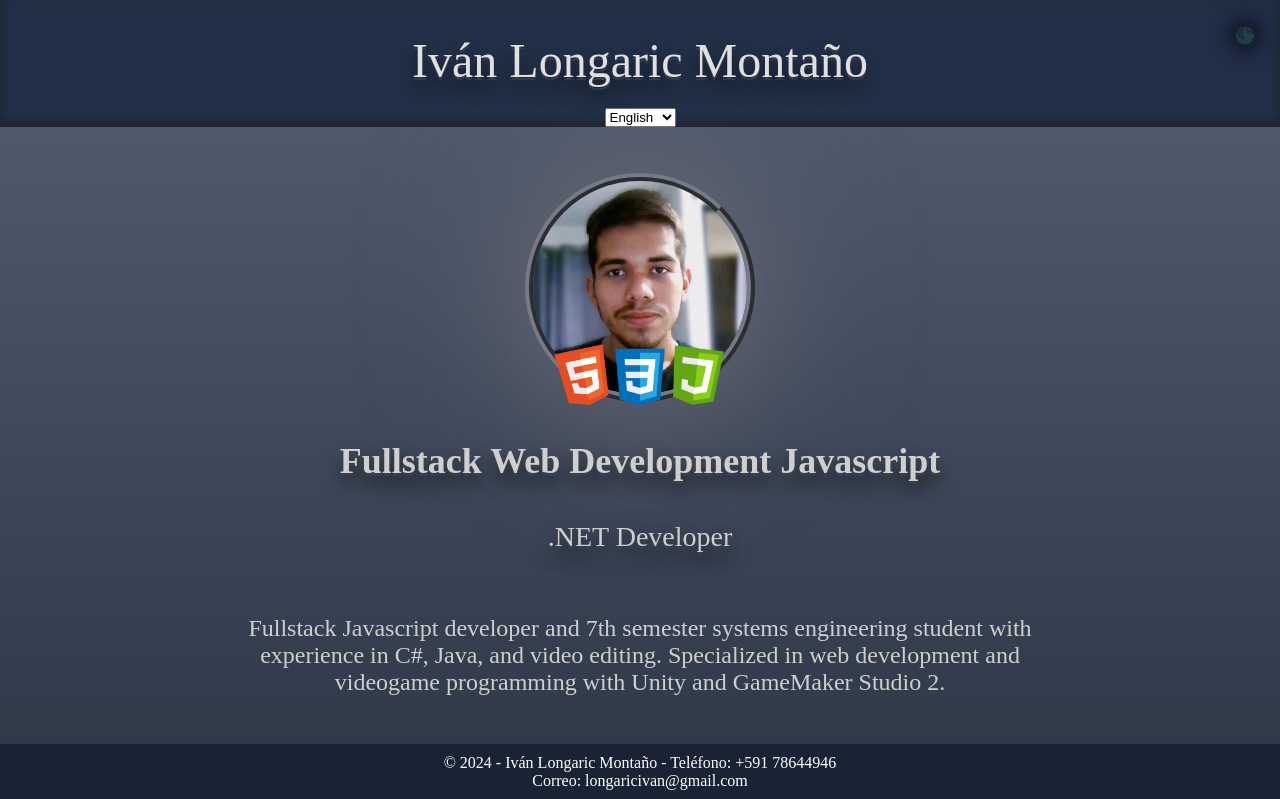
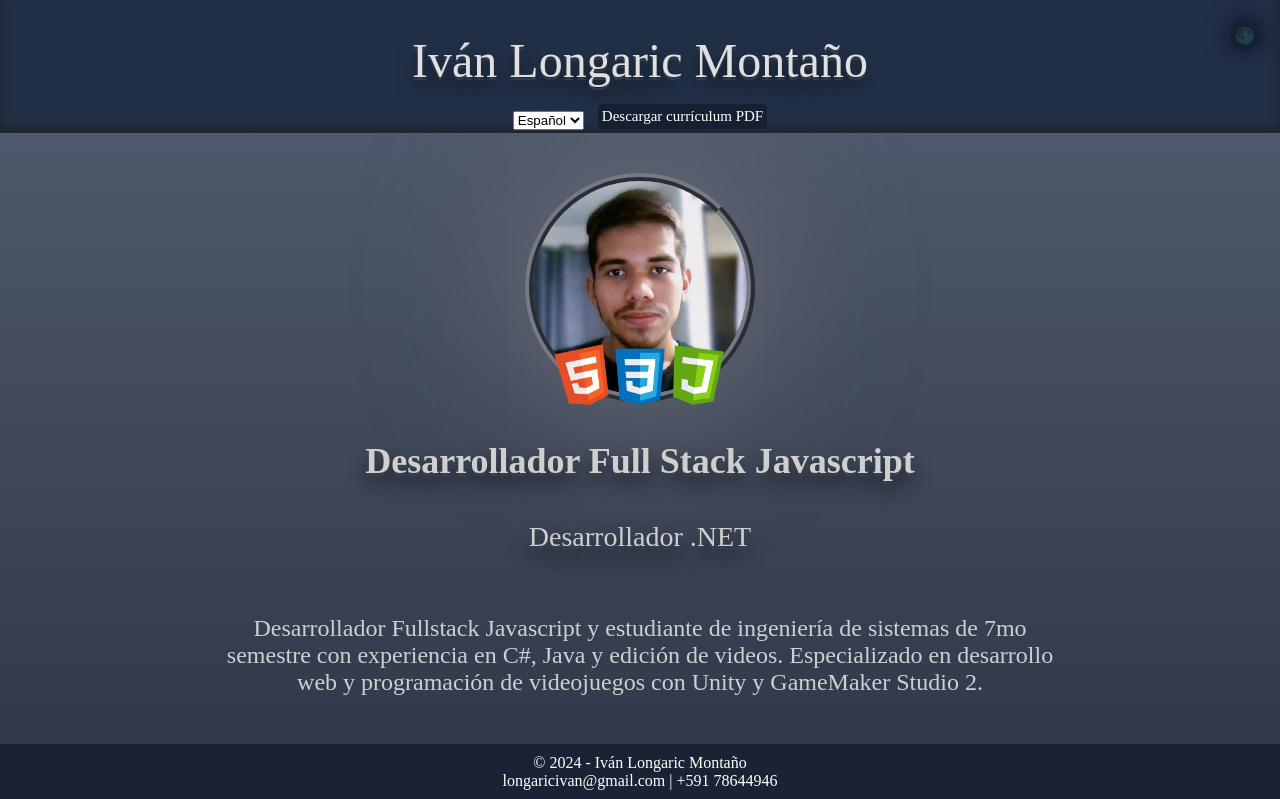
Before and after one commit to LlamaTrix/CurriculumVitae, a plain HTML site: page index.html in a window 1280 px wide. Both pictures are taken after a click on the element 1245 px from the left and 35 px from the top of the page. Shown: the top 799 px of the page. Drawn offline with Linux system fonts and the light colour scheme; a web font is replaced by a local one.

Commit message:
Agregado botón para descargar curriculum en español e ingles

```diff
--- a/css/style.css
+++ b/css/style.css
@@ -62,6 +62,31 @@ text-shadow: 0px 3px 0px rgba(33,103,255,0.77), 0px 11px 18px rgba(0,0,0,0.62);
 
 .header h1 {
     margin: 0;
+}
+
+.button {
+  position: relative;
+  bottom: 4px;
+  font-size: 15px;
+  display: inline-block;
+  padding: 4px;
+  margin-left: 10px;
+  background-color: #007bff;
+  color: #fff;
+  text-decoration: none;
+  border-radius: 5px;
+}
+
+.button:hover {
+  background-color: #2662a3;
+}
+
+.darkMode .button{
+  background-color: #162031;
+}
+
+.darkMode .button:hover {
+  background-color: #0c1b2b;
 }
 
 .nav {
--- a/index.html
+++ b/index.html
@@ -1,10 +1,10 @@
 <!DOCTYPE html>
-<html lang="en">
+<html lang="es">
    <head>
       <link rel="icon" type="image/jpg" href="/assets/images/curriculum_vitae.ico"/>
       <meta charset="UTF-8">
       <meta name="viewport" content="width=device-width, initial-scale=1.0">
-      <link rel="stylesheet" href="css/style min.css">
+      <link rel="stylesheet" href="css/style.css">
       <title>Iván Longaric Montaño - CV</title>
    </head>
    <body class="">
@@ -13,10 +13,11 @@
             <h1>Iván Longaric Montaño</h1>
          </div>
          <div class="settings">
-            <select name="Idioma" id="Language">
+            <select name="Idioma" id="Language" onchange="changeLanguage()">
                <option class="txt-idioma1" value="español">Español</option>
                <option class="txt-idioma2" value="inglés">Inglés</option>
             </select>
+            <a id="downloadButton" class="button" href="assets/Curriculum español.pdf" download="Curriculum.pdf">Descargar currículum PDF</a>
             <div class="darkModeToggle" onclick="toggleDarkMode()"></div>
          </div>
       </header>
@@ -201,9 +202,9 @@
          </section>
       </main>
       <footer class="footer">
-         <p>&copy; 2024 - Iván Longaric Montaño - Teléfono: +591 78644946 </p>
-         <p>Correo: longaricivan@gmail.com</p>
+         <p>&copy; 2024 - Iván Longaric Montaño</p>
+         <p>longaricivan@gmail.com | +591 78644946</p>
       </footer>
-      <script src="js/index min.js" defer></script>
+      <script src="js/index.js" defer></script>
    </body>
 </html>
--- a/js/index.js
+++ b/js/index.js
@@ -3,6 +3,7 @@ const languageJSON = `{
   "español":{
     "hero-text": "Desarrollador Fullstack Javascript y estudiante de ingeniería de sistemas de 7mo semestre con experiencia en C#, Java y edición de videos. Especializado en desarrollo web y programación de videojuegos con Unity y GameMaker Studio 2.",
     "hero-subtitle1": "Desarrollador .NET",
+    "button": "Descargar currículum PDF",
     "txt-idioma1": "Español",
     "txt-idioma2": "Inglés",
     "hero-title": "Desarrollador Full Stack Javascript",
@@ -28,6 +29,7 @@ const languageJSON = `{
   "inglés":{
     "hero-text": "Fullstack Javascript developer and 7th semester systems engineering student with experience in C#, Java, and video editing. Specialized in web development and videogame programming with Unity and GameMaker Studio 2.",
     "hero-subtitle1": ".NET Developer",
+    "button": "Download curriculum PDF",
     "txt-idioma1": "Spanish",
     "txt-idioma2": "English",
     "hero-title": "Fullstack Web Development Javascript",
@@ -129,8 +131,12 @@ function toggleDarkMode() {
 
 // Función para cambiar el idioma
 function toggleLanguage() {
-    var idioma = document.getElementById("Language").value.toLowerCase();
-    setLanguage(idioma);
+  var idioma = document.getElementById("Language").value.toLowerCase();
+  var downloadLink = document.getElementById("downloadButton");
+  var curriculumFilename = idioma === "español" ? "Curriculum español.pdf" : "Curriculum english.pdf";
+  var curriculumPath = "assets/" + curriculumFilename;
+  downloadLink.href = curriculumPath;
+  setLanguage(idioma);
 }
 
 // Función para establecer el idioma
@@ -139,6 +145,7 @@ function setLanguage(idioma) {
   heroText.textContent = language[idioma]["hero-text"];
   document.querySelector(".hero-title").textContent = language[idioma]["hero-title"];
   document.querySelector(".hero-subtitle1").textContent = language[idioma]["hero-subtitle1"];
+  document.querySelector(".button").textContent = language[idioma]["button"];
   document.querySelector(".txt-idioma1").textContent = language[idioma]["txt-idioma1"];
   document.querySelector(".txt-idioma2").textContent = language[idioma]["txt-idioma2"];
   document.querySelector(".h2-educacion").textContent = language[idioma]["h2-educacion"];
@@ -176,6 +183,7 @@ function setLanguage(idioma) {
 // Establecer idioma según el atributo "lang" del HTML
 switch (document.documentElement.lang) {
   case "es":
+    document.getElementById("downloadButton").href = "assets/Curriculum español.pdf";
     setLanguage("español"); // Cambiar a "español"
     break;
 
@@ -183,6 +191,7 @@ switch (document.documentElement.lang) {
     document.querySelector(".txt-idioma2").textContent = "English";
     document.getElementById("Language").value = "inglés";
     setLanguage("inglés"); // Cambiar a "inglés"
+    document.getElementById("downloadButton").href = "assets/Curriculum english.pdf";
     break;
 }
 
@@ -206,5 +215,10 @@ laboralDivs.forEach(function(div) {
   });
 });
 
-// Evento para cambiar el idioma al seleccionar uno
+// Establecer el idioma y la ruta de descarga del currículum al cargar la página
+window.onload = function() {
+  toggleLanguage();
+};
+
+// Evento para cambiar el idioma y la ruta de descarga del currículum al seleccionar uno
 document.getElementById("Language").addEventListener("change", toggleLanguage);
```
Also changed, not shown: 2 other files.
